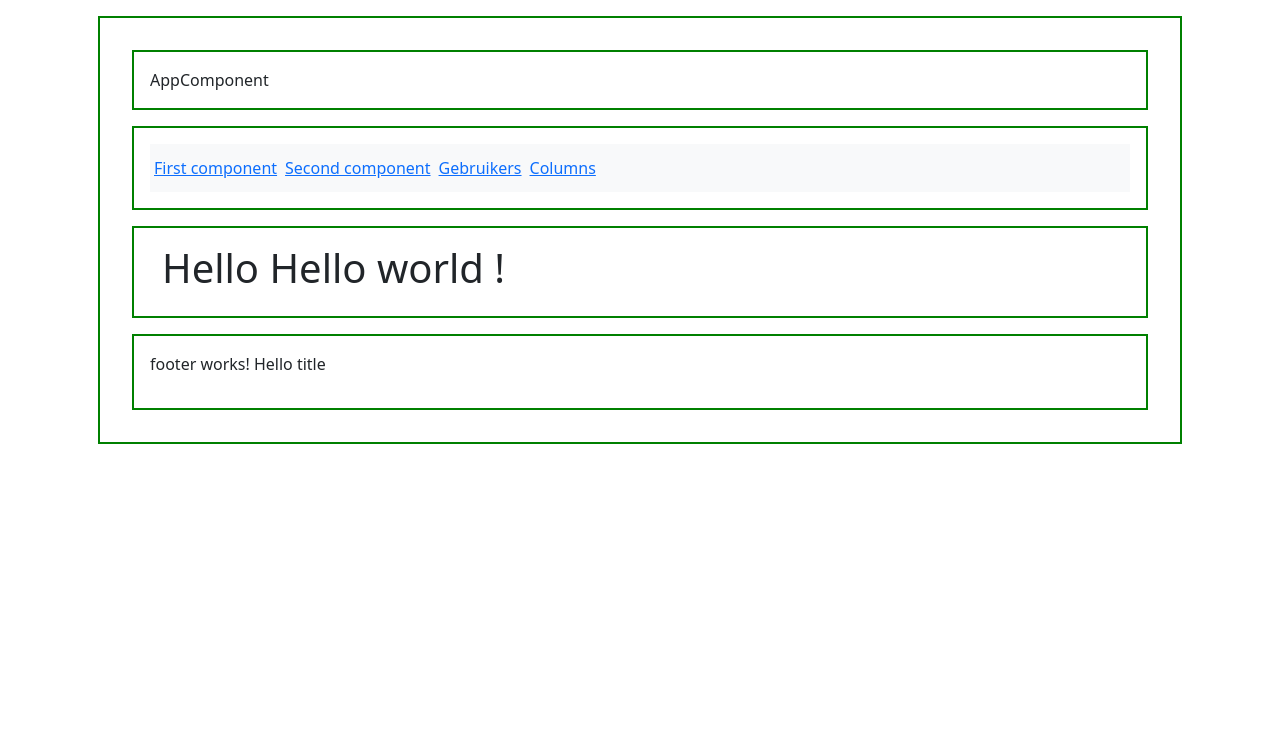
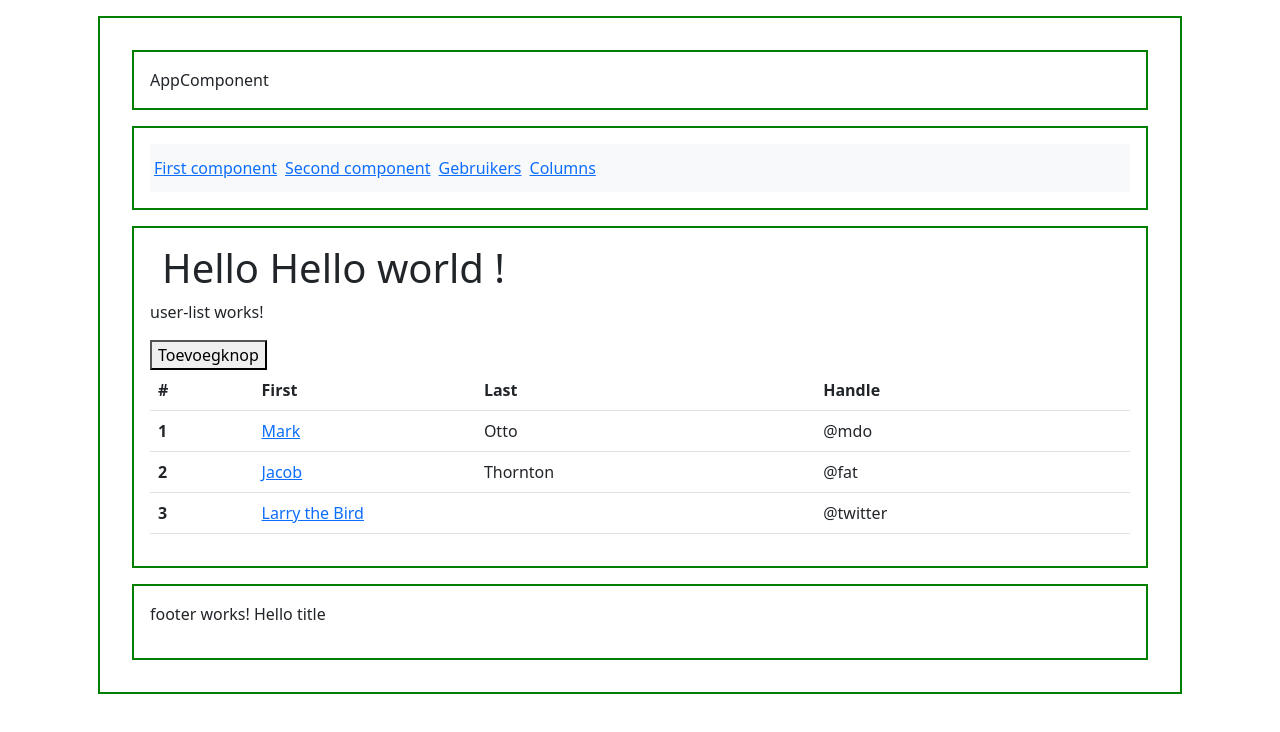
Before and after one commit to geoduin/Angular-DEMO, an Angular app: page /user in a window 1280 px wide. Before the commit this address led to /. Shown: the top 732 px of the page. Built offline with nearby package versions, Linux system fonts and the light colour scheme.

Commit message:
Made homework

```diff
--- a/src/app/features/user/user-detail/user-detail.component.html
+++ b/src/app/features/user/user-detail/user-detail.component.html
@@ -1 +1,2 @@
 <p>user-detail works!</p>
+<p>Dit is een detailpagina van een gebruiker</p>
--- a/src/app/features/user/user-list/user-list.component.html
+++ b/src/app/features/user/user-list/user-list.component.html
@@ -1 +1,31 @@
 <p>user-list works!</p>
+<button routerLink="/UserAdd">Toevoegknop</button>
+<table class="table">
+    <thead>
+      <tr>
+        <th scope="col">#</th>
+        <th scope="col">First</th>
+        <th scope="col">Last</th>
+        <th scope="col">Handle</th>
+      </tr>
+    </thead>
+    <tbody>
+      <tr>
+        <th scope="row">1</th>
+        <td><a routerLink="1">Mark</a></td>
+        <td>Otto</td>
+        <td>@mdo</td>
+      </tr>
+      <tr>
+        <th scope="row">2</th>
+        <td><a routerLink="2">Jacob</a></td>
+        <td>Thornton</td>
+        <td>@fat</td>
+      </tr>
+      <tr>
+        <th scope="row">3</th>
+        <td colspan="2"><a routerLink="3">Larry the Bird</a></td>
+        <td>@twitter</td>
+      </tr>
+    </tbody>
+  </table>
--- a/src/app/shared/navbar/navbar.component.html
+++ b/src/app/shared/navbar/navbar.component.html
@@ -7,7 +7,7 @@
 		<a class="m-1" routerLink="/component-b" routerLinkActive="active" ariaCurrentWhenActive="page">
 			Second component
 		</a>
-		<a class="m-1" routerLink="" routerLinkActive="active" ariaCurrentWhenActive="page">
+		<a class="m-1" routerLink="/user" routerLinkActive="active" ariaCurrentWhenActive="page">
 			Gebruikers
 		</a>
 		<a class="m-1" routerLink="/a-columns" routerLinkActive="active" ariaCurrentWhenActive="page">
```
Also changed, not shown: src/app/app-routing.module.ts (+9 -0 lines).
